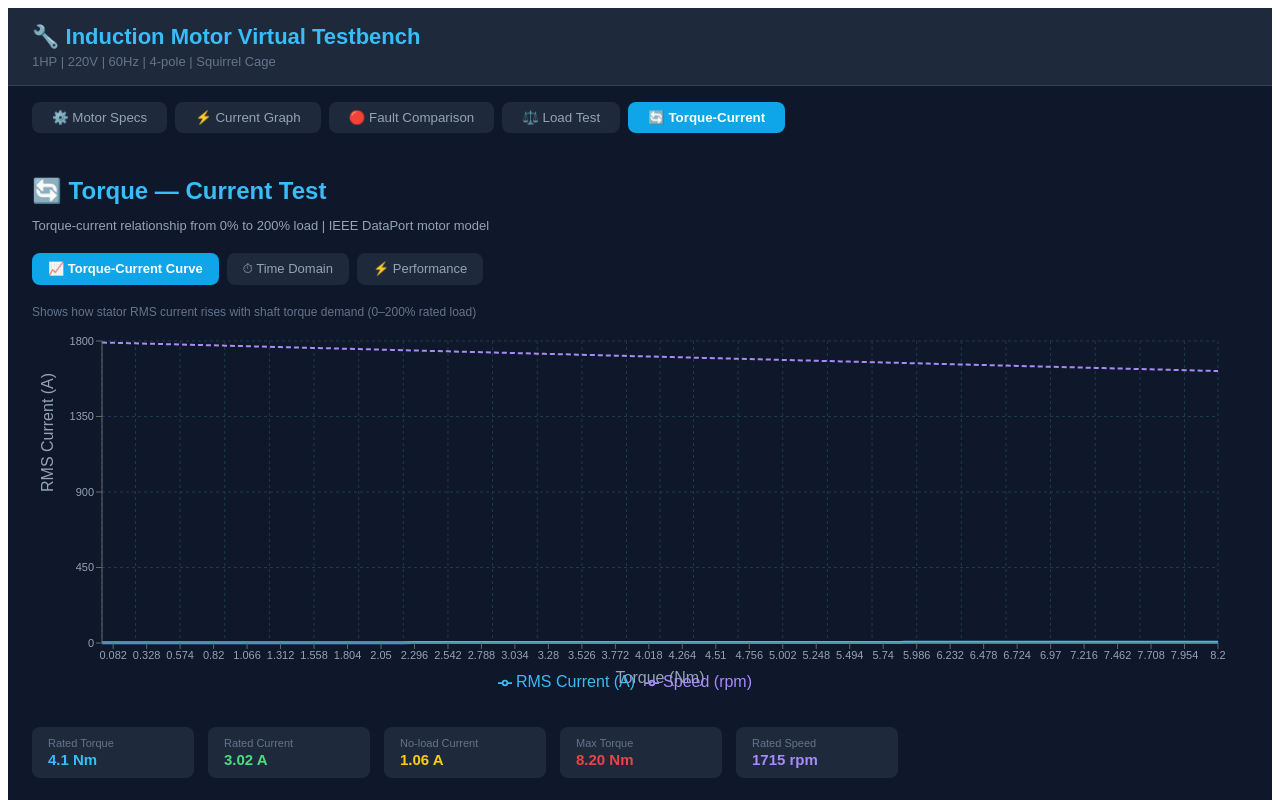
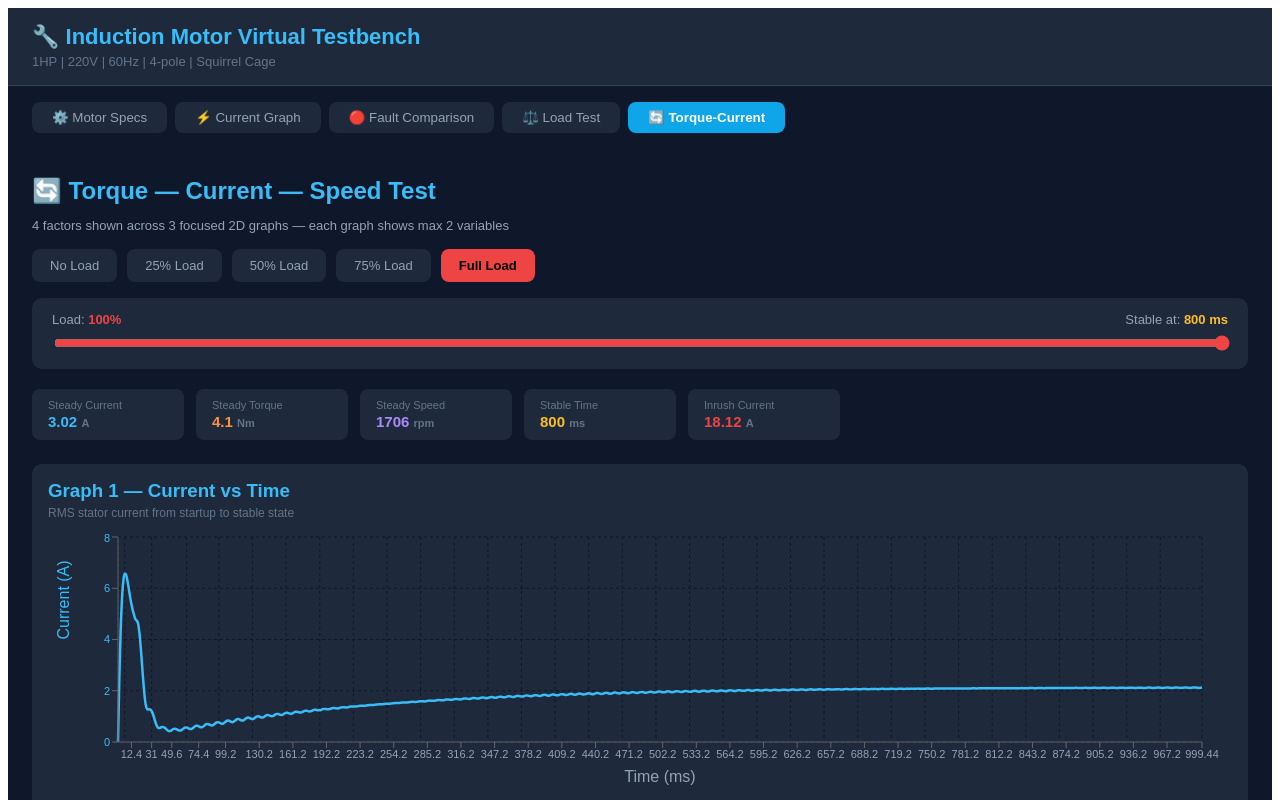
Before and after one commit to jwkimsmec/electric-motor-simulation, a React (Vite) app: page / in a window 1280 px wide. Both pictures are taken after a click on the button "🔄 Torque-Current". Shown: the top 800 px of the page. Built offline with nearby package versions, Linux system fonts and the light colour scheme.

Commit message:
Fix torque-current: split into 4 clean 2D graphs

```diff
--- a/src/components/TorqueCurrentTest.jsx
+++ b/src/components/TorqueCurrentTest.jsx
@@ -1,72 +1,38 @@
 import { useState, useEffect } from "react";
 import {
   LineChart, Line, XAxis, YAxis, CartesianGrid, Tooltip, Legend, ResponsiveContainer,
-  ScatterChart, Scatter, ZAxis
+  ScatterChart, Scatter, ReferenceLine
 } from "recharts";
 import { MOTOR } from "../motorParams.js";
 
-function generateTorqueCurrentData() {
-  // Generate torque-current curve from 0 to 200% load
-  const curve = [];
-  for (let load = 0; load <= 200; load += 2) {
-    const loadFactor  = load / 100;
+function generateTimeData(loadPercent) {
+  const data        = [];
+  const loadFactor  = loadPercent / 100;
+
   const I_noload    = MOTOR.current_low * 0.35;
-    const I_rated     = MOTOR.current_low;
-    // Current increases nonlinearly with torque
-    const I_rms       = I_noload + (I_rated - I_noload) * Math.pow(loadFactor, 0.85);
-    const torque      = MOTOR.torque_nm * loadFactor;
-    const slip        = 0.005 + MOTOR.slip * loadFactor;
-    const rpm         = MOTOR.rpm_sync * (1 - slip);
-    const power       = (torque * rpm * 2 * Math.PI / 60);
-    const efficiency  = load > 5 ? Math.min(0.92, 0.75 + 0.17 * Math.pow(loadFactor, 0.4) - 0.05 * loadFactor * loadFactor) : 0;
-    const pf          = load > 5 ? Math.min(0.95, 0.5 + 0.45 * Math.pow(loadFactor, 0.5)) : 0.2;
+  const I_steady    = I_noload + (MOTOR.current_low - I_noload) * Math.pow(loadFactor, 0.85);
+  const I_startup   = MOTOR.current_low * 6.0;
+  const T_steady    = MOTOR.torque_nm * loadFactor;
+  const T_startup   = MOTOR.torque_nm * 1.5;
 
-    curve.push({
-      load:       parseFloat(load.toFixed(1)),
-      torque:     parseFloat(torque.toFixed(3)),
-      current:    parseFloat(I_rms.toFixed(3)),
-      rpm:        parseFloat(rpm.toFixed(1)),
-      slip_pct:   parseFloat((slip * 100).toFixed(2)),
-      power_w:    parseFloat(power.toFixed(1)),
-      efficiency: parseFloat((efficiency * 100).toFixed(1)),
-      pf:         parseFloat(pf.toFixed(3)),
-    });
-  }
-  return curve;
-}
-
-function generateTimeData(loadPercent) {
-  // Time-domain torque and current from startup to stable
-  const data       = [];
-  const omega      = 2 * Math.PI * MOTOR.frequency;
-  const loadFactor = loadPercent / 100;
-
-  const I_noload   = MOTOR.current_low * 0.35;
-  const I_steady   = I_noload + (MOTOR.current_low - I_noload) * Math.pow(loadFactor, 0.85);
-  const I_startup  = MOTOR.current_low * 6.0;
-  const T_steady   = MOTOR.torque_nm * loadFactor;
-  const T_startup  = MOTOR.torque_nm * 1.5; // starting torque ~150%
-
-  const tau_mech   = 0.05 + loadFactor * 0.15;
-  const tau_elec   = 0.008;
+  const tau_mech    = 0.05 + loadFactor * 0.15;
+  const tau_elec    = 0.008;
   const slip_steady = 0.005 + MOTOR.slip * loadFactor;
   const rpm_steady  = MOTOR.rpm_sync * (1 - slip_steady);
 
-  const duration   = tau_mech * 5;
-  const steps      = Math.floor(duration * MOTOR.sample_rate);
-  const downsample = Math.max(1, Math.floor(steps / 800));
-
-  const rmsWindow  = Math.floor(MOTOR.sample_rate / MOTOR.frequency);
-  const iA_buffer  = [];
+  const duration    = tau_mech * 5;
+  const steps       = Math.floor(duration * MOTOR.sample_rate);
+  const downsample  = Math.max(1, Math.floor(steps / 800));
+  const rmsWindow   = Math.floor(MOTOR.sample_rate / MOTOR.frequency);
+  const iA_buffer   = [];
 
   for (let i = 0; i <= steps; i++) {
     const t         = i / MOTOR.sample_rate;
     const inrush    = (I_startup - I_steady) * Math.exp(-t / tau_elec);
-    const transient = I_steady * (1 - Math.exp(-t / tau_mech));
+    const transient = I_steady  * (1 - Math.exp(-t / tau_mech));
     const I_env     = inrush + transient;
 
-    // Torque transient: starts at T_startup, oscillates, settles
-    const T_env = T_startup * Math.exp(-t / tau_elec)
+    const T_env     = T_startup * Math.exp(-t / tau_elec)
                     + T_steady  * (1 - Math.exp(-t / tau_mech))
                     + T_steady  * 0.15 * Math.exp(-t / (tau_mech * 0.3)) * Math.cos(2 * Math.PI * 8 * t);
 
@@ -77,17 +43,40 @@ function generateTimeData(loadPercent) {
     iA_buffer.push(ia);
     if (iA_buffer.length > rmsWindow) iA_buffer.shift();
     const rms = Math.sqrt(iA_buffer.reduce((s, v) => s + v * v, 0) / iA_buffer.length);
+    const rpm = rpm_steady * (1 - Math.exp(-t / tau_mech));
 
     if (i % downsample === 0) {
       data.push({
         t:       parseFloat((t * 1000).toFixed(2)),
+        current: parseFloat(rms.toFixed(4)),
         torque:  parseFloat(Math.max(0, T_env).toFixed(4)),
-        current: parseFloat(rms.toFixed(4)),
-        rpm:     parseFloat((rpm_steady * (1 - Math.exp(-t / tau_mech))).toFixed(1)),
+        rpm:     parseFloat(rpm.toFixed(1)),
       });
     }
   }
-  return data;
+  return {
+    data,
+    I_steady:   parseFloat(I_steady.toFixed(3)),
+    T_steady:   parseFloat(T_steady.toFixed(3)),
+    rpm_steady: parseFloat(rpm_steady.toFixed(1)),
+    stableTime: parseFloat((tau_mech * 4 * 1000).toFixed(0)),
+  };
+}
+
+function generateTorqueCurrentCurve() {
+  const curve = [];
+  for (let load = 0; load <= 200; load += 2) {
+    const loadFactor = load / 100;
+    const I_noload   = MOTOR.current_low * 0.35;
+    const I_rms      = I_noload + (MOTOR.current_low - I_noload) * Math.pow(loadFactor, 0.85);
+    const torque     = MOTOR.torque_nm * loadFactor;
+    curve.push({
+      torque:  parseFloat(torque.toFixed(3)),
+      current: parseFloat(I_rms.toFixed(3)),
+      load,
+    });
+  }
+  return curve;
 }
 
 const LOAD_PRESETS = [
@@ -98,110 +87,36 @@ const LOAD_PRESETS = [
   { label: "Full Load", value: 100, color: "#ef4444" },
 ];
 
-const TABS = [
-  { id: "curve",  label: "📈 Torque-Current Curve" },
-  { id: "time",   label: "⏱ Time Domain" },
-  { id: "perf",   label: "⚡ Performance" },
-];
+const CARD = ({ label, val, color, unit }) => (
+  <div style={{ background: "#1e293b", borderRadius: 8, padding: "10px 16px", minWidth: 120 }}>
+    <div style={{ fontSize: 11, color: "#64748b", marginBottom: 2 }}>{label}</div>
+    <div style={{ fontSize: 15, color, fontWeight: "bold" }}>{val} <span style={{ fontSize: 11, color: "#64748b" }}>{unit}</span></div>
+  </div>
+);
 
 export default function TorqueCurrentTest() {
-  const [activeTab,   setActiveTab]   = useState("curve");
   const [loadPercent, setLoadPercent] = useState(100);
+  const [result,      setResult]      = useState({ data: [], I_steady: 0, T_steady: 0, rpm_steady: 0, stableTime: 0 });
   const [curveData,   setCurveData]   = useState([]);
-  const [timeData,    setTimeData]    = useState([]);
 
-  useEffect(() => {
-    setCurveData(generateTorqueCurrentData());
-  }, []);
+  useEffect(() => { setResult(generateTimeData(loadPercent)); },  [loadPercent]);
+  useEffect(() => { setCurveData(generateTorqueCurrentCurve()); }, []);
 
-  useEffect(() => {
-    setTimeData(generateTimeData(loadPercent));
-  }, [loadPercent]);
-
-  const preset    = LOAD_PRESETS.find(p => p.value === loadPercent) || LOAD_PRESETS[4];
-  const operating = curveData.find(d => d.load === loadPercent) || {};
+  const preset = LOAD_PRESETS.find(p => p.value === loadPercent) || LOAD_PRESETS[4];
 
   return (
     <div>
-      <h2 style={{ color: "#38bdf8", marginBottom: 4 }}>🔄 Torque — Current Test</h2>
-      <p style={{ color: "#94a3b8", fontSize: 13, marginBottom: 20 }}>
-        Torque-current relationship from 0% to 200% load | IEEE DataPort motor model
+      <h2 style={{ color: "#38bdf8", marginBottom: 4 }}>🔄 Torque — Current — Speed Test</h2>
+      <p style={{ color: "#94a3b8", fontSize: 13, marginBottom: 16 }}>
+        4 factors shown across 3 focused 2D graphs — each graph shows max 2 variables
       </p>
 
-      {/* Sub tabs */}
-      <div style={{ display: "flex", gap: 8, marginBottom: 20 }}>
-        {TABS.map(t => (
-          <button key={t.id} onClick={() => setActiveTab(t.id)}
-            style={{
-              padding: "8px 16px", borderRadius: 8, border: "none", cursor: "pointer",
-              background: activeTab === t.id ? "#0ea5e9" : "#1e293b",
-              color: activeTab === t.id ? "#fff" : "#94a3b8",
-              fontWeight: activeTab === t.id ? "bold" : "normal", fontSize: 13
-            }}>
-            {t.label}
-          </button>
-        ))}
-      </div>
-
-      {/* ── TAB 1: Torque-Current Curve ── */}
-      {activeTab === "curve" && (
-        <div>
-          <p style={{ color: "#64748b", fontSize: 12, marginBottom: 12 }}>
-            Shows how stator RMS current rises with shaft torque demand (0–200% rated load)
-          </p>
-          <ResponsiveContainer width="100%" height={380}>
-            <LineChart data={curveData} margin={{ top: 10, right: 30, left: 10, bottom: 20 }}>
-              <CartesianGrid strokeDasharray="3 3" stroke="#1e3a52" />
-              <XAxis dataKey="torque"
-                label={{ value: "Torque (Nm)", position: "insideBottom", offset: -10, fill: "#94a3b8" }}
-                tick={{ fill: "#94a3b8", fontSize: 11 }} />
-              <YAxis
-                label={{ value: "RMS Current (A)", angle: -90, position: "insideLeft", fill: "#94a3b8" }}
-                tick={{ fill: "#94a3b8", fontSize: 11 }} />
-              <Tooltip
-                contentStyle={{ background: "#1e293b", border: "1px solid #334155", color: "#e2e8f0" }}
-                formatter={(v, name) => [
-                  name === "current" ? v + " A" :
-                  name === "rpm"     ? v + " rpm" : v,
-                  name === "current" ? "RMS Current" :
-                  name === "rpm"     ? "Speed" : name
-                ]}
-                labelFormatter={l => "Torque: " + l + " Nm"} />
-              <Legend wrapperStyle={{ color: "#94a3b8" }} />
-              <Line type="monotone" dataKey="current" stroke="#38bdf8" dot={false} strokeWidth={3} name="RMS Current (A)" />
-              <Line type="monotone" dataKey="rpm"     stroke="#a78bfa" dot={false} strokeWidth={2}
-                yAxisId={0} name="Speed (rpm)"
-                strokeDasharray="5 3" />
-            </LineChart>
-          </ResponsiveContainer>
-
-          {/* Rated point markers */}
-          <div style={{ display: "flex", gap: 14, marginTop: 16, flexWrap: "wrap" }}>
-            {[
-              ["Rated Torque",   MOTOR.torque_nm + " Nm",             "#38bdf8"],
-              ["Rated Current",  MOTOR.current_low + " A",            "#4ade80"],
-              ["No-load Current",(MOTOR.current_low * 0.35).toFixed(2) + " A", "#facc15"],
-              ["Max Torque",     (MOTOR.torque_nm * 2).toFixed(2) + " Nm",    "#ef4444"],
-              ["Rated Speed",    MOTOR.rpm_rated + " rpm",            "#a78bfa"],
-            ].map(([label, val, color]) => (
-              <div key={label} style={{ background: "#1e293b", borderRadius: 8, padding: "10px 16px", minWidth: 130 }}>
-                <div style={{ fontSize: 11, color: "#64748b", marginBottom: 2 }}>{label}</div>
-                <div style={{ fontSize: 15, color, fontWeight: "bold" }}>{val}</div>
-              </div>
-            ))}
-          </div>
-        </div>
-      )}
-
-      {/* ── TAB 2: Time Domain ── */}
-      {activeTab === "time" && (
-        <div>
       {/* Load selector */}
       <div style={{ display: "flex", gap: 10, marginBottom: 16, flexWrap: "wrap" }}>
         {LOAD_PRESETS.map(p => (
           <button key={p.value} onClick={() => setLoadPercent(p.value)}
             style={{
-                  padding: "8px 16px", borderRadius: 8, border: "none", cursor: "pointer",
+              padding: "9px 18px", borderRadius: 8, border: "none", cursor: "pointer",
               background: loadPercent === p.value ? p.color : "#1e293b",
               color: loadPercent === p.value ? "#000" : "#94a3b8",
               fontWeight: loadPercent === p.value ? "bold" : "normal", fontSize: 13
@@ -211,91 +126,125 @@ export default function TorqueCurrentTest() {
         ))}
       </div>
 
-          <p style={{ color: "#64748b", fontSize: 12, marginBottom: 12 }}>
-            Torque (Nm) and RMS Current (A) from startup to steady state — dual Y-axis
-          </p>
+      {/* Slider */}
+      <div style={{ background: "#1e293b", borderRadius: 10, padding: "14px 20px", marginBottom: 20 }}>
+        <div style={{ display: "flex", justifyContent: "space-between", marginBottom: 6 }}>
+          <span style={{ color: "#94a3b8", fontSize: 13 }}>Load: <strong style={{ color: preset.color }}>{loadPercent}%</strong></span>
+          <span style={{ color: "#94a3b8", fontSize: 13 }}>Stable at: <strong style={{ color: "#fbbf24" }}>{result.stableTime} ms</strong></span>
+        </div>
+        <input type="range" min="0" max="100" value={loadPercent}
+          onChange={e => setLoadPercent(Number(e.target.value))}
+          style={{ width: "100%", accentColor: preset.color }} />
+      </div>
 
-          <ResponsiveContainer width="100%" height={380}>
-            <LineChart data={timeData} margin={{ top: 10, right: 50, left: 10, bottom: 20 }}>
-              <CartesianGrid strokeDasharray="3 3" stroke="#1e3a52" />
+      {/* Stat cards */}
+      <div style={{ display: "flex", gap: 12, marginBottom: 24, flexWrap: "wrap" }}>
+        <CARD label="Steady Current" val={result.I_steady} color="#38bdf8"  unit="A"   />
+        <CARD label="Steady Torque"  val={result.T_steady} color="#fb923c"  unit="Nm"  />
+        <CARD label="Steady Speed"   val={result.rpm_steady} color="#a78bfa" unit="rpm" />
+        <CARD label="Stable Time"    val={result.stableTime} color="#fbbf24" unit="ms"  />
+        <CARD label="Inrush Current" val={(MOTOR.current_low * 6).toFixed(2)} color="#ef4444" unit="A" />
+      </div>
+
+      {/* ── GRAPH 1: Current vs Time ── */}
+      <div style={{ background: "#1e293b", borderRadius: 10, padding: 16, marginBottom: 20 }}>
+        <h3 style={{ color: "#38bdf8", margin: "0 0 4px" }}>Graph 1 — Current vs Time</h3>
+        <p style={{ color: "#64748b", fontSize: 12, margin: "0 0 12px" }}>RMS stator current from startup to stable state</p>
+        <ResponsiveContainer width="100%" height={260}>
+          <LineChart data={result.data} margin={{ top: 5, right: 30, left: 10, bottom: 20 }}>
+            <CartesianGrid strokeDasharray="3 3" stroke="#0f172a" />
             <XAxis dataKey="t"
               label={{ value: "Time (ms)", position: "insideBottom", offset: -10, fill: "#94a3b8" }}
               tick={{ fill: "#94a3b8", fontSize: 11 }} />
-              <YAxis yAxisId="current"
+            <YAxis
               label={{ value: "Current (A)", angle: -90, position: "insideLeft", fill: "#38bdf8" }}
               tick={{ fill: "#38bdf8", fontSize: 11 }} />
-              <YAxis yAxisId="torque" orientation="right"
-                label={{ value: "Torque (Nm)", angle: 90, position: "insideRight", fill: "#fb923c" }}
-                tick={{ fill: "#fb923c", fontSize: 11 }} />
             <Tooltip
-                contentStyle={{ background: "#1e293b", border: "1px solid #334155", color: "#e2e8f0" }}
-                formatter={(v, name) => [
-                  name === "current" ? v + " A" :
-                  name === "torque"  ? v + " Nm" : v + " rpm", name
-                ]}
+              contentStyle={{ background: "#0f172a", border: "1px solid #334155", color: "#e2e8f0" }}
+              formatter={v => [v + " A", "RMS Current"]}
               labelFormatter={l => "t = " + l + " ms"} />
-              <Legend wrapperStyle={{ color: "#94a3b8" }} />
-              <Line yAxisId="current" type="monotone" dataKey="current"
-                stroke="#38bdf8" dot={false} strokeWidth={2.5} name="RMS Current" />
-              <Line yAxisId="torque"  type="monotone" dataKey="torque"
-                stroke="#fb923c" dot={false} strokeWidth={2.5} name="Torque" />
-              <Line yAxisId="torque"  type="monotone" dataKey="rpm"
-                stroke="#a78bfa" dot={false} strokeWidth={1.5} strokeDasharray="5 3" name="Speed (rpm)" />
+            <ReferenceLine x={result.stableTime} stroke="#fbbf24" strokeDasharray="5 3"
+              label={{ value: "Stable", fill: "#fbbf24", fontSize: 10 }} />
+            <Line type="monotone" dataKey="current" stroke="#38bdf8" dot={false} strokeWidth={2.5} name="RMS Current" />
           </LineChart>
         </ResponsiveContainer>
       </div>
-      )}
 
-      {/* ── TAB 3: Performance ── */}
-      {activeTab === "perf" && (
-        <div>
-          <p style={{ color: "#64748b", fontSize: 12, marginBottom: 12 }}>
-            Efficiency and power factor vs load — key motor performance indicators
-          </p>
-          <ResponsiveContainer width="100%" height={380}>
-            <LineChart data={curveData} margin={{ top: 10, right: 50, left: 10, bottom: 20 }}>
-              <CartesianGrid strokeDasharray="3 3" stroke="#1e3a52" />
-              <XAxis dataKey="load"
-                label={{ value: "Load (%)", position: "insideBottom", offset: -10, fill: "#94a3b8" }}
+      {/* ── GRAPH 2: Torque vs Time ── */}
+      <div style={{ background: "#1e293b", borderRadius: 10, padding: 16, marginBottom: 20 }}>
+        <h3 style={{ color: "#fb923c", margin: "0 0 4px" }}>Graph 2 — Torque vs Time</h3>
+        <p style={{ color: "#64748b", fontSize: 12, margin: "0 0 12px" }}>Shaft torque transient from startup to stable state</p>
+        <ResponsiveContainer width="100%" height={260}>
+          <LineChart data={result.data} margin={{ top: 5, right: 30, left: 10, bottom: 20 }}>
+            <CartesianGrid strokeDasharray="3 3" stroke="#0f172a" />
+            <XAxis dataKey="t"
+              label={{ value: "Time (ms)", position: "insideBottom", offset: -10, fill: "#94a3b8" }}
               tick={{ fill: "#94a3b8", fontSize: 11 }} />
-              <YAxis yAxisId="eff"
-                label={{ value: "Efficiency (%)", angle: -90, position: "insideLeft", fill: "#4ade80" }}
-                tick={{ fill: "#4ade80", fontSize: 11 }} domain={[0, 100]} />
-              <YAxis yAxisId="pf" orientation="right"
-                label={{ value: "Power Factor", angle: 90, position: "insideRight", fill: "#facc15" }}
-                tick={{ fill: "#facc15", fontSize: 11 }} domain={[0, 1]} />
+            <YAxis
+              label={{ value: "Torque (Nm)", angle: -90, position: "insideLeft", fill: "#fb923c" }}
+              tick={{ fill: "#fb923c", fontSize: 11 }} />
             <Tooltip
-                contentStyle={{ background: "#1e293b", border: "1px solid #334155", color: "#e2e8f0" }}
-                formatter={(v, name) => [
-                  name === "efficiency" ? v + " %" : v,
-                  name === "efficiency" ? "Efficiency" : "Power Factor"
-                ]}
-                labelFormatter={l => "Load: " + l + "%"} />
-              <Legend wrapperStyle={{ color: "#94a3b8" }} />
-              <Line yAxisId="eff" type="monotone" dataKey="efficiency"
-                stroke="#4ade80" dot={false} strokeWidth={2.5} name="efficiency" />
-              <Line yAxisId="pf"  type="monotone" dataKey="pf"
-                stroke="#facc15" dot={false} strokeWidth={2.5} name="pf" />
+              contentStyle={{ background: "#0f172a", border: "1px solid #334155", color: "#e2e8f0" }}
+              formatter={v => [v + " Nm", "Torque"]}
+              labelFormatter={l => "t = " + l + " ms"} />
+            <ReferenceLine x={result.stableTime} stroke="#fbbf24" strokeDasharray="5 3"
+              label={{ value: "Stable", fill: "#fbbf24", fontSize: 10 }} />
+            <Line type="monotone" dataKey="torque" stroke="#fb923c" dot={false} strokeWidth={2.5} name="Torque" />
           </LineChart>
         </ResponsiveContainer>
+      </div>
 
-          {/* Performance at rated load */}
-          <div style={{ display: "flex", gap: 14, marginTop: 16, flexWrap: "wrap" }}>
-            {[
-              ["Rated Efficiency", "87%",  "#4ade80"],
-              ["Peak Efficiency",  "92%",  "#22c55e"],
-              ["Rated PF",         "0.85", "#facc15"],
-              ["No-load PF",       "0.20", "#ef4444"],
-              ["Best Eff. Point",  "75%",  "#38bdf8"],
-            ].map(([label, val, color]) => (
-              <div key={label} style={{ background: "#1e293b", borderRadius: 8, padding: "10px 16px", minWidth: 130 }}>
-                <div style={{ fontSize: 11, color: "#64748b", marginBottom: 2 }}>{label}</div>
-                <div style={{ fontSize: 15, color, fontWeight: "bold" }}>{val}</div>
+      {/* ── GRAPH 3: Speed vs Time ── */}
+      <div style={{ background: "#1e293b", borderRadius: 10, padding: 16, marginBottom: 20 }}>
+        <h3 style={{ color: "#a78bfa", margin: "0 0 4px" }}>Graph 3 — Speed vs Time</h3>
+        <p style={{ color: "#64748b", fontSize: 12, margin: "0 0 12px" }}>Rotor speed acceleration from standstill to rated speed</p>
+        <ResponsiveContainer width="100%" height={260}>
+          <LineChart data={result.data} margin={{ top: 5, right: 30, left: 10, bottom: 20 }}>
+            <CartesianGrid strokeDasharray="3 3" stroke="#0f172a" />
+            <XAxis dataKey="t"
+              label={{ value: "Time (ms)", position: "insideBottom", offset: -10, fill: "#94a3b8" }}
+              tick={{ fill: "#94a3b8", fontSize: 11 }} />
+            <YAxis
+              label={{ value: "Speed (rpm)", angle: -90, position: "insideLeft", fill: "#a78bfa" }}
+              tick={{ fill: "#a78bfa", fontSize: 11 }} />
+            <Tooltip
+              contentStyle={{ background: "#0f172a", border: "1px solid #334155", color: "#e2e8f0" }}
+              formatter={v => [v + " rpm", "Speed"]}
+              labelFormatter={l => "t = " + l + " ms"} />
+            <ReferenceLine x={result.stableTime} stroke="#fbbf24" strokeDasharray="5 3"
+              label={{ value: "Stable", fill: "#fbbf24", fontSize: 10 }} />
+            <ReferenceLine y={result.rpm_steady} stroke="#a78bfa" strokeDasharray="5 3"
+              label={{ value: result.rpm_steady + " rpm", fill: "#a78bfa", fontSize: 10 }} />
+            <Line type="monotone" dataKey="rpm" stroke="#a78bfa" dot={false} strokeWidth={2.5} name="Speed" />
+          </LineChart>
+        </ResponsiveContainer>
       </div>
-            ))}
+
+      {/* ── GRAPH 4: Torque vs Current (X-Y) ── */}
+      <div style={{ background: "#1e293b", borderRadius: 10, padding: 16, marginBottom: 20 }}>
+        <h3 style={{ color: "#4ade80", margin: "0 0 4px" }}>Graph 4 — Torque vs Current (Operating Curve)</h3>
+        <p style={{ color: "#64748b", fontSize: 12, margin: "0 0 12px" }}>How current must increase to produce more torque — 0% to 200% load</p>
+        <ResponsiveContainer width="100%" height={280}>
+          <ScatterChart margin={{ top: 5, right: 30, left: 10, bottom: 20 }}>
+            <CartesianGrid strokeDasharray="3 3" stroke="#0f172a" />
+            <XAxis dataKey="current" type="number" name="Current"
+              label={{ value: "RMS Current (A)", position: "insideBottom", offset: -10, fill: "#94a3b8" }}
+              tick={{ fill: "#94a3b8", fontSize: 11 }} domain={["auto", "auto"]} />
+            <YAxis dataKey="torque" type="number" name="Torque"
+              label={{ value: "Torque (Nm)", angle: -90, position: "insideLeft", fill: "#4ade80" }}
+              tick={{ fill: "#4ade80", fontSize: 11 }} />
+            <Tooltip
+              contentStyle={{ background: "#0f172a", border: "1px solid #334155", color: "#e2e8f0" }}
+              formatter={(v, name) => [name === "Current" ? v + " A" : v + " Nm", name]}
+              cursor={{ strokeDasharray: "3 3" }} />
+            <ReferenceLine x={result.I_steady} stroke="#38bdf8" strokeDasharray="4 2"
+              label={{ value: "Operating", fill: "#38bdf8", fontSize: 10 }} />
+            <ReferenceLine y={result.T_steady} stroke="#fb923c" strokeDasharray="4 2"
+              label={{ value: result.T_steady + " Nm", fill: "#fb923c", fontSize: 10 }} />
+            <Scatter data={curveData} fill="#4ade80" line={{ stroke: "#4ade80", strokeWidth: 2 }} lineType="joint" shape="circle" />
+          </ScatterChart>
+        </ResponsiveContainer>
       </div>
-        </div>
-      )}
     </div>
   );
 }
```
Lines whose indentation alone changed are shown as unchanged.
